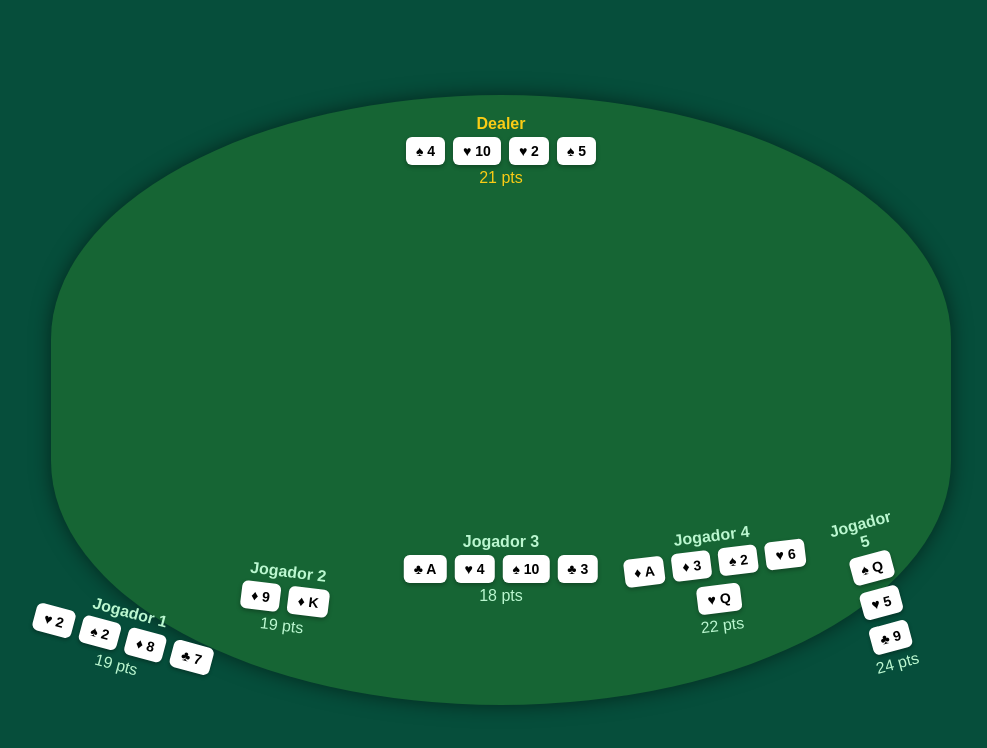
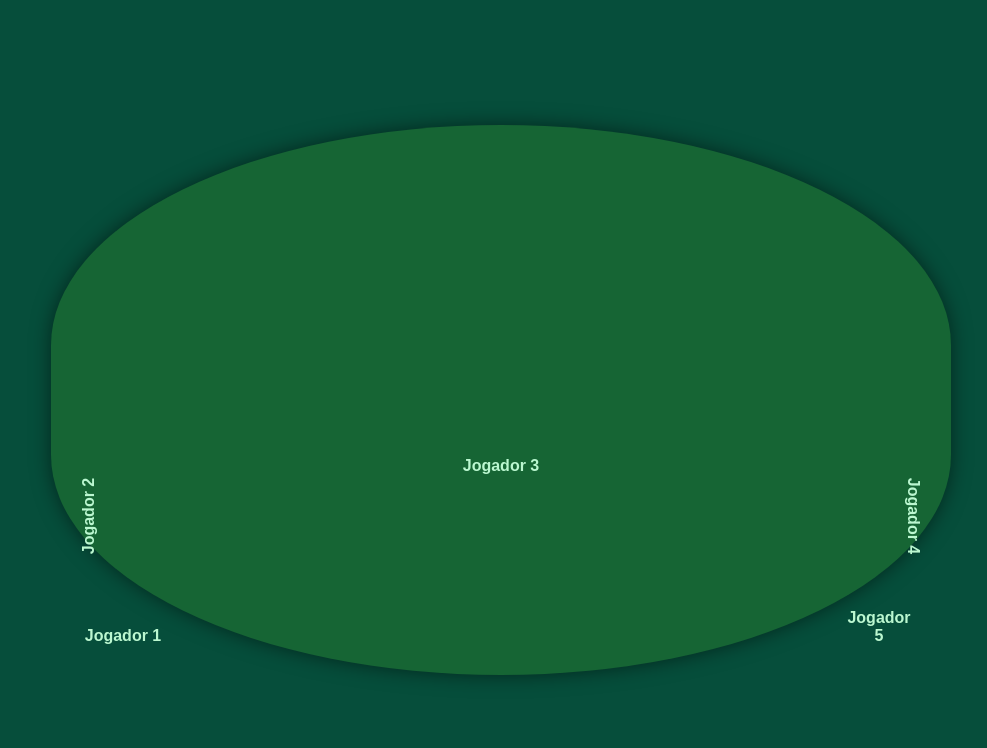
Before and after one commit to blinbingo/kombi, a Next.js app: page /blackjack in a window 1280 px wide. Shown: the top 748 px of the page, without its empty margins (139-1126 px from the left). Built offline with nearby package versions, Linux system fonts and the light colour scheme.

Commit message:
Update index.js

```diff
--- a/pages/blackjack/index.js
+++ b/pages/blackjack/index.js
@@ -1,99 +1,15 @@
 
-import React, { useEffect, useState } from 'react';
-
-const cartas = ['2', '3', '4', '5', '6', '7', '8', '9', '10', 'J', 'Q', 'K', 'A'];
-const naipes = ['♠', '♥', '♦', '♣'];
-
-const embaralharBaralho = () => {
-  const baralho = [];
-  for (let i = 0; i < 6; i++) {
-    for (const carta of cartas) {
-      for (const naipe of naipes) {
-        baralho.push({ valor: carta, naipe });
-      }
-    }
-  }
-  return baralho.sort(() => Math.random() - 0.5);
-};
-
-const calcularValor = (mao) => {
-  let total = 0;
-  let ases = 0;
-  for (const carta of mao) {
-    if (['J', 'Q', 'K'].includes(carta.valor)) {
-      total += 10;
-    } else if (carta.valor === 'A') {
-      total += 11;
-      ases += 1;
-    } else {
-      total += parseInt(carta.valor);
-    }
-  }
-  while (total > 21 && ases > 0) {
-    total -= 10;
-    ases -= 1;
-  }
-  return total;
-};
+import React from 'react';
 
 export default function Blackjack() {
-  const [baralho, setBaralho] = useState([]);
-  const [jogadores, setJogadores] = useState([]);
-  const [dealer, setDealer] = useState([]);
-
-  useEffect(() => {
-    iniciarJogo();
-  }, []);
-
-  const iniciarJogo = () => {
-    const novoBaralho = embaralharBaralho();
-    const novaMaoJogadores = [];
-    for (let i = 0; i < 5; i++) {
-      novaMaoJogadores.push([novoBaralho.pop(), novoBaralho.pop()]);
-    }
-    const novaMaoDealer = [novoBaralho.pop(), novoBaralho.pop()];
-
-    novaMaoJogadores.forEach((mao) => {
-      while (calcularValor(mao) < 17) {
-        mao.push(novoBaralho.pop());
-      }
-    });
-
-    while (calcularValor(novaMaoDealer) < 17) {
-      novaMaoDealer.push(novoBaralho.pop());
-    }
-
-    setBaralho(novoBaralho);
-    setJogadores(novaMaoJogadores);
-    setDealer(novaMaoDealer);
-  };
-
-  const renderMao = (mao) =>
-    mao.map((carta, i) => (
-      <span
-        key={i}
-        style={{
-          display: 'inline-block',
-          margin: '4px',
-          padding: '6px 10px',
-          borderRadius: '6px',
-          backgroundColor: '#fff',
-          color: '#000',
-          fontWeight: 'bold',
-          fontSize: '14px',
-          boxShadow: '0 2px 4px rgba(0,0,0,0.3)',
-        }}
-      >
-        {carta.naipe} {carta.valor}
-      </span>
-    ));
+  const jogadores = ['Jogador 1', 'Jogador 2', 'Jogador 3', 'Jogador 4', 'Jogador 5'];
 
   const posicoes = [
-    { bottom: '30px', left: '8%', transform: 'translateX(-50%) rotate(15deg)' },
-    { bottom: '70px', left: '26%', transform: 'translateX(-50%) rotate(7deg)' },
-    { bottom: '100px', left: '50%', transform: 'translateX(-50%) rotate(0deg)' },
-    { bottom: '70px', left: '74%', transform: 'translateX(-50%) rotate(-7deg)' },
-    { bottom: '30px', left: '92%', transform: 'translateX(-50%) rotate(-15deg)' },
+    { bottom: '30px', left: '8%', transform: 'translateX(-50%)' },
+    { bottom: '150px', left: '0%', transform: 'translateX(0%) rotate(-90deg)' },
+    { bottom: '200px', left: '50%', transform: 'translateX(-50%)' },
+    { bottom: '150px', right: '0%', transform: 'translateX(0%) rotate(90deg)' },
+    { bottom: '30px', left: '92%', transform: 'translateX(-50%)' },
   ];
 
   return (
@@ -102,7 +18,6 @@ export default function Blackjack() {
         position: 'relative',
         backgroundColor: '#064e3b',
         minHeight: '100vh',
-        padding: '0',
         display: 'flex',
         justifyContent: 'center',
         alignItems: 'center',
@@ -116,41 +31,21 @@ export default function Blackjack() {
           backgroundColor: '#166534',
           borderRadius: '50% / 40%',
           boxShadow: '0 0 20px rgba(0,0,0,0.5)',
-          paddingTop: '60px',
         }}
       >
-        {/* Dealer */}
-        <div
-          style={{
-            position: 'absolute',
-            top: '20px',
-            left: '50%',
-            transform: 'translateX(-50%)',
-            textAlign: 'center',
-            color: '#facc15',
-          }}
-        >
-          <strong>Dealer</strong>
-          <div>{renderMao(dealer)}</div>
-          <div>{calcularValor(dealer)} pts</div>
-        </div>
-
-        {/* Jogadores com espaçamento maior e rotação curva mais realista */}
-        {jogadores.map((mao, index) => (
+        {jogadores.map((nome, index) => (
           <div
             key={index}
             style={{
               position: 'absolute',
               ...posicoes[index],
               color: '#bbf7d0',
+              fontWeight: 'bold',
               textAlign: 'center',
+              fontSize: '16px',
             }}
           >
-            <div>
-              <strong>Jogador {index + 1}</strong>
-            </div>
-            <div>{renderMao(mao)}</div>
-            <div>{calcularValor(mao)} pts</div>
+            {nome}
           </div>
         ))}
       </div>
```
